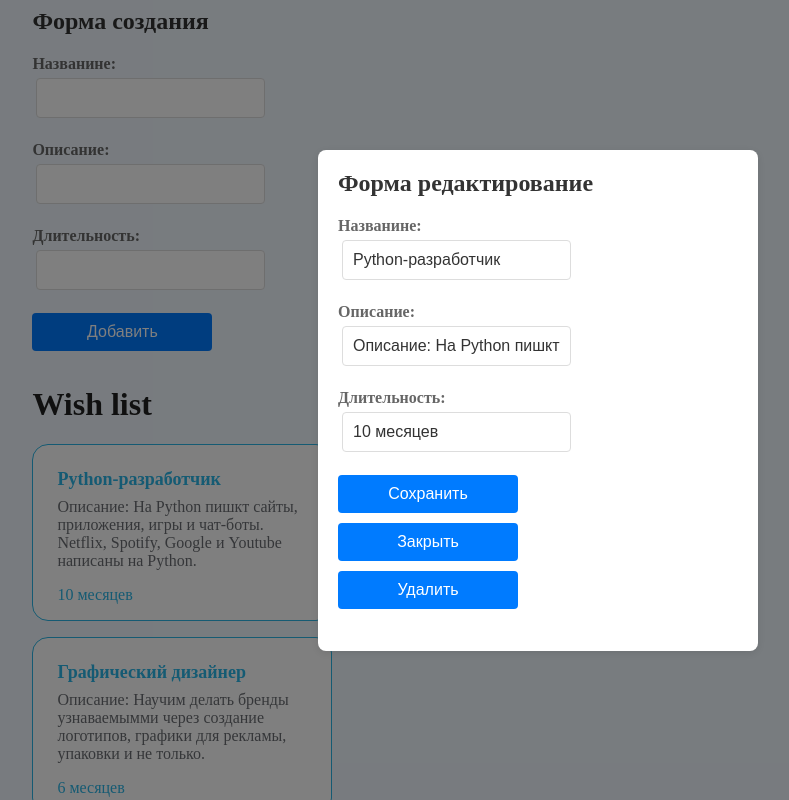
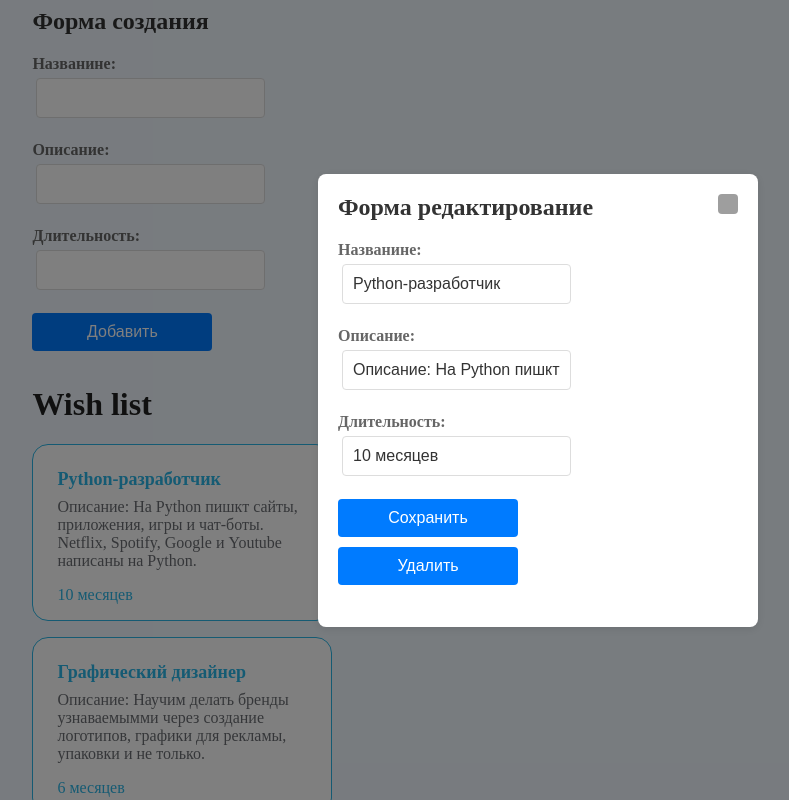
Before and after one commit to RosenMorty/workTrain, a Vue app: page / in a window 1280 px wide. Both pictures are taken after a click on the element 284 px from the left and 532 px from the top of the page. Shown: the top 800 px of the page, without its empty margins (102-891 px from the left). Built offline with nearby package versions, Linux system fonts and the light colour scheme; grey boxes are pictures that could not be loaded.

Commit message:
closeImg

```diff
--- a/src/components/FormEdit.vue
+++ b/src/components/FormEdit.vue
@@ -2,7 +2,10 @@
   <div>
     <div class="modal" v-if="cardModalIsOpen">
       <div class="modal-content">
-        <h2>Форма редактирование</h2>
+        <div class="hedEdit">
+          <h2>Форма редактирование</h2>
+          <button class="closeBtn" style="background-color: white;" type="button" @click="closeModal"></button>
+        </div>
         <form @submit.prevent="saveCard" class="form">
           <label>
             <span>Названине:</span>
@@ -25,7 +28,6 @@
             />
           </label>
           <button type="submit">Сохранить</button>
-          <button type="button" @click="closeModal">Закрыть</button>
           <button type="button" @click="deleteModal">Удалить</button>
         </form>
       </div>
@@ -88,6 +90,20 @@ const deleteModal = () => {
 </script>
 
 <style>
+.hedEdit {
+  display: flex;
+  justify-content: space-between;
+}
+
+.closeBtn {
+  width: 20px;
+  height: 20px;
+  background-image: url(public/17047.png);
+  background-position: center;
+  background-size: contain;
+  background-repeat: none;
+}
+
 .modal {
   display: flex;
   justify-content: center;
```
Also changed, not shown: public/17047.png (added).
